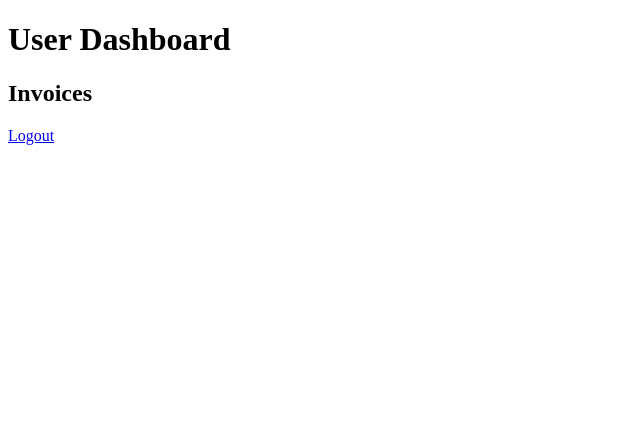
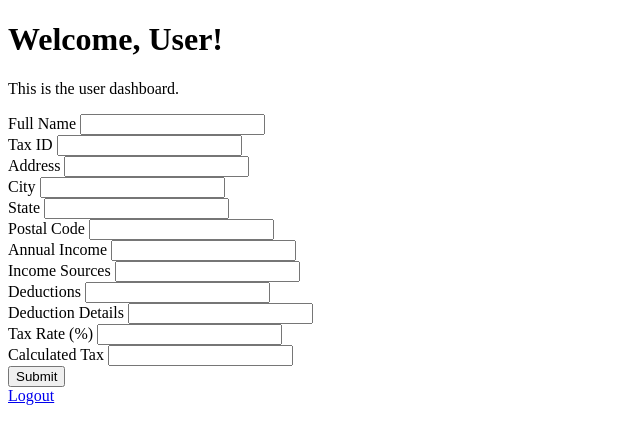
Before and after one commit to alinexi/Projects, a Flask app: page /user_dashboard in a window 1280 px wide. Shown: the top 444 px of the page, without its empty margins (0-640 px from the left). Run offline with Flask 3, Linux system fonts and the light colour scheme.

Commit message:
Fix staff dashboard, its working, sysadmin work too,

```diff
--- a/app/routes.py
+++ b/app/routes.py
@@ -87,6 +87,21 @@ def user_dashboard():
         return redirect(url_for('user_dashboard'))
     return render_template('user_dashboard.html', form=form)
 
+@app.route('/staff_dashboard', methods=['GET', 'POST'])
+def staff_dashboard():
+    form = TaxRecordForm()
+    if form.validate_on_submit():
+        # Process form data and save to database
+        tax_record = TaxRecord(
+            tax_id=form.tax_id.data,
+            encrypted_record=form.encrypted_record.data
+        )
+        db.session.add(tax_record)
+        db.session.commit()
+        flash('Tax record updated successfully!', 'success')
+        return redirect(url_for('staff_dashboard'))
+    return render_template('staff_dashboard.html', form=form)
+
 @app.route('/logout')
 def logout():
     return redirect(url_for('login'))
--- a/app/templates/user_dashboard.html
+++ b/app/templates/user_dashboard.html
@@ -9,13 +9,63 @@
 </head>
 <body>
     <div class="container">
-        <h1>User Dashboard</h1>
-        <h2>Invoices</h2>
-        <ul>
-            {% for invoice in invoices %}
-                <li>{{ invoice.id }} - {{ invoice.encrypted_invoice }} - {{ invoice.signature }}</li>
-            {% endfor %}
-        </ul>
+        <h1>Welcome, User!</h1>
+        <p>This is the user dashboard.</p>
+
+        <!-- Form to update tax record details -->
+        <form method="POST" action="{{ url_for('user_dashboard') }}">
+            {{ form.hidden_tag() }}
+            <div class="form-group">
+                {{ form.full_name.label }}
+                {{ form.full_name(class="form-control") }}
+            </div>
+            <div class="form-group">
+                {{ form.tax_id.label }}
+                {{ form.tax_id(class="form-control") }}
+            </div>
+            <div class="form-group">
+                {{ form.address.label }}
+                {{ form.address(class="form-control") }}
+            </div>
+            <div class="form-group">
+                {{ form.city.label }}
+                {{ form.city(class="form-control") }}
+            </div>
+            <div class="form-group">
+                {{ form.state.label }}
+                {{ form.state(class="form-control") }}
+            </div>
+            <div class="form-group">
+                {{ form.postal_code.label }}
+                {{ form.postal_code(class="form-control") }}
+            </div>
+            <div class="form-group">
+                {{ form.annual_income.label }}
+                {{ form.annual_income(class="form-control") }}
+            </div>
+            <div class="form-group">
+                {{ form.income_sources.label }}
+                {{ form.income_sources(class="form-control") }}
+            </div>
+            <div class="form-group">
+                {{ form.deductions.label }}
+                {{ form.deductions(class="form-control") }}
+            </div>
+            <div class="form-group">
+                {{ form.deduction_details.label }}
+                {{ form.deduction_details(class="form-control") }}
+            </div>
+            <div class="form-group">
+                {{ form.tax_rate.label }}
+                {{ form.tax_rate(class="form-control") }}
+            </div>
+            <div class="form-group">
+                {{ form.calculated_tax.label }}
+                {{ form.calculated_tax(class="form-control") }}
+            </div>
+            <button type="submit" class="btn btn-primary">Submit</button>
+        </form>
+
         <a href="{{ url_for('logout') }}">Logout</a>
     </div>
 </body>
```
Also changed, not shown: app/templates/staff_dashboard.html (+52 -8 lines).
